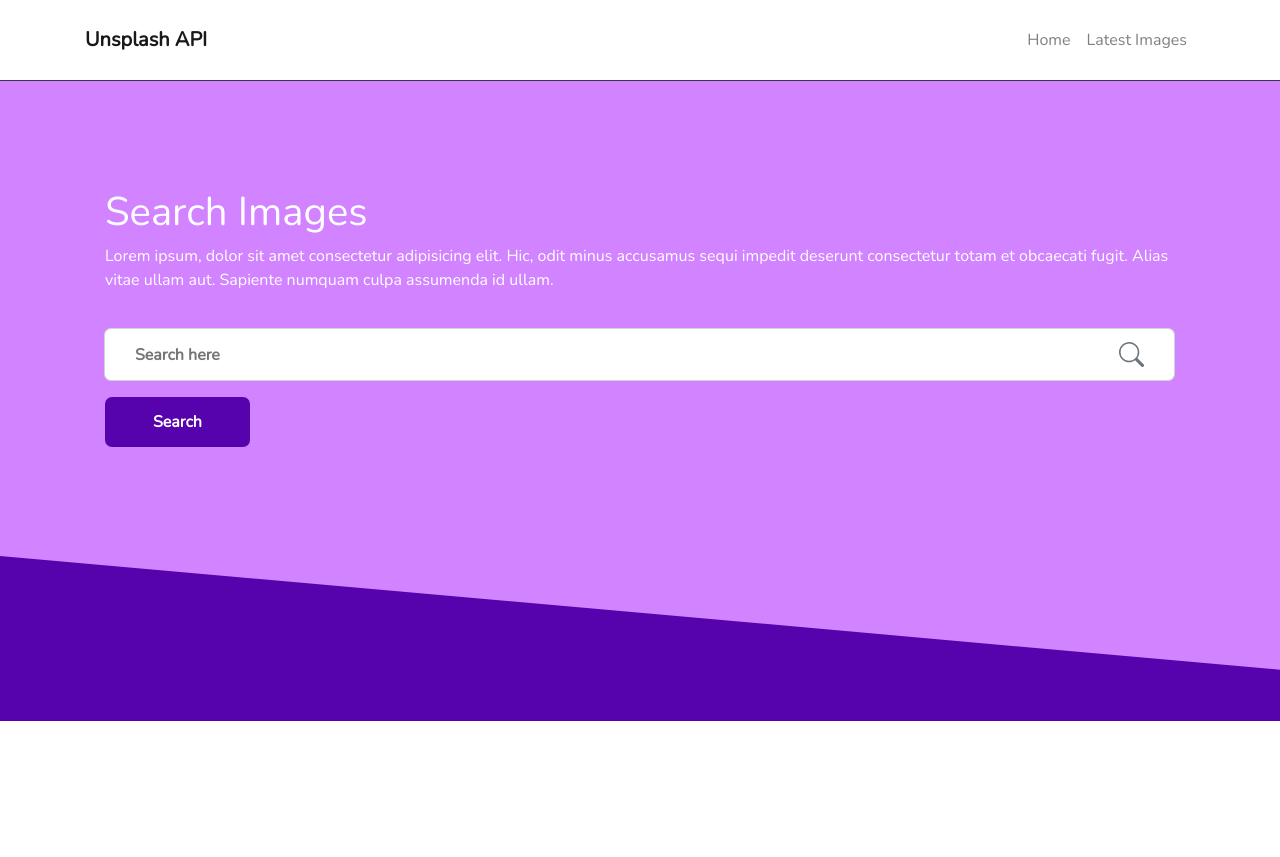
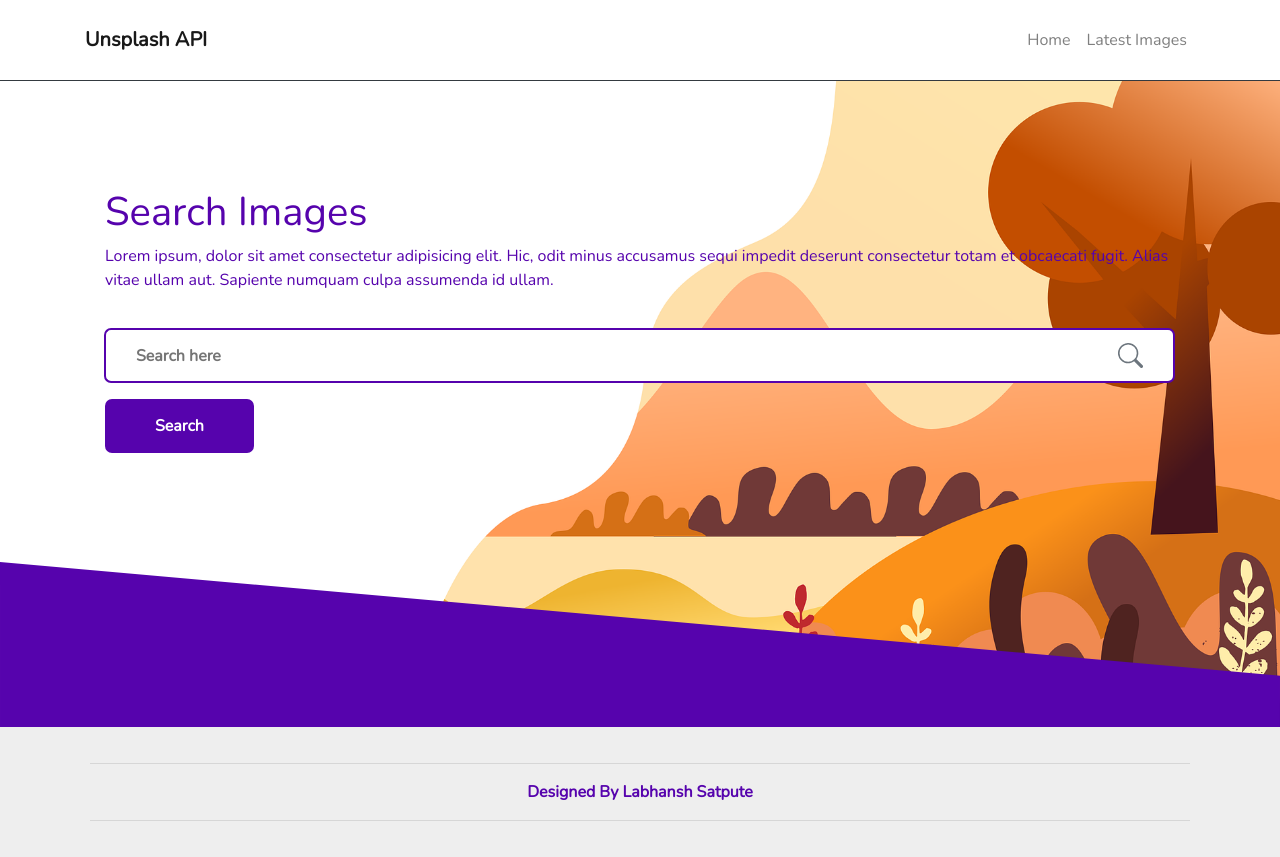
Before and after one commit to labhanshsatpute/unsplash-reactjs-04, a React (Create React App) app: page / in a window 1280 px wide. Before the commit the page ends 800 px from the top, so only its background shows below. Built offline with nearby package versions, Linux system fonts and the light colour scheme.

Commit message:
Footer added

```diff
--- a/src/App.js
+++ b/src/App.js
@@ -5,9 +5,9 @@ import './index.css';
 import Navbar from './components/Navbar';
 import HomeSection from './HomeSection';
 import ImagesSection from './ImagesSection';
+import Footer from './components/Footer';
 import AOS from 'aos';
 import 'aos/dist/aos.css';
-import ImagePreview from './components/ImagePreview';
 import { Switch, Route, BrowserRouter, Redirect } from 'react-router-dom';
 
 function App() {
@@ -27,6 +27,7 @@ function App() {
                     <Redirect to="/"/>
                 </Switch>
             </BrowserRouter>
+            <Footer/>
         </React.Fragment>
     );
 }
--- a/src/HomeSection.jsx
+++ b/src/HomeSection.jsx
@@ -103,8 +103,8 @@ class HomeSection extends React.Component {
                         <br/>
                         <br/>
                         <div className="card-body text-left pb-0">
-                            <h1 className="text-white">Search Images</h1>
-                            <p className="text-white">Lorem ipsum, dolor sit amet consectetur adipisicing elit. Hic, odit minus accusamus sequi impedit deserunt consectetur totam et obcaecati fugit. Alias vitae ullam aut. Sapiente numquam culpa assumenda id ullam.</p>
+                            <h1 className="text-color-02">Search Images</h1>
+                            <p className="text-color-02">Lorem ipsum, dolor sit amet consectetur adipisicing elit. Hic, odit minus accusamus sequi impedit deserunt consectetur totam et obcaecati fugit. Alias vitae ullam aut. Sapiente numquam culpa assumenda id ullam.</p>
                         </div>
                         <div className="card-body text-left">
                             <form className="form-group" id="search-box" onSubmit={this.SearchFormSubmit}>
@@ -112,7 +112,7 @@ class HomeSection extends React.Component {
                                     <input type="text" name="search" id="search-text" className="input-group-text w-100 text-left font-weight-bold" placeholder="Search here"/>
                                     <img src="icons/search.svg" alt="search" className="input-group-text"/>
                                 </div>
-                                <button type="submit" id="searchButton" className="btn my-3 px-5 border-0 font-weight-bold btn-outline-light">Search</button>
+                                <button type="submit" id="searchButton" className="btn my-3 px-5 font-weight-bold btn-outline-light">Search</button>
                             </form>
                         </div>
                     </div>
@@ -156,6 +156,7 @@ class HomeSection extends React.Component {
                         </div>
                     </div>
                     <br/>
+                    <br/>
                 </section>
                 {/* Searched Image Section (Start) */}
             </React.Fragment>
--- /dev/null
+++ b/src/components/Footer.jsx
@@ -0,0 +1,17 @@
+import React from 'react';
+
+const Footer =()=> {
+    return (
+        <React.Fragment>
+            <footer id="footer">
+                <div className="container card-body" align="center">
+                    <hr/>
+                    <a href="#" className="card-link text-color-02 font-weight-bold mx-auto">Designed By Labhansh Satpute</a>
+                    <hr/>
+                </div>
+            </footer>
+        </React.Fragment>
+    );
+}
+
+export default Footer;
--- a/src/index.css
+++ b/src/index.css
@@ -78,7 +78,10 @@ div#navbar-collapse {
 section#HomeSection {
   height: auto;
   width: 100%;
-  background-color:#d283ff;
+  background-image: url('bgimg/bgimg-3.png');
+  background-size: cover;
+  background-position: center;
+  background-repeat: no-repeat;
 }
 #search-box div input,
 #search-box div img,
@@ -88,8 +91,10 @@ section#HomeSection {
   background-color: white;
   padding: 13px 30px;
   border-radius: 7px;
+  border: 2px solid #5603ad;
 }
 #search-box button {
+  border: 2px solid #5603ad;
   background-color: #5603ad;
   color: #fff;
 }
@@ -110,11 +115,19 @@ section#HomeSection {
 
 /* Image Card */
 div.ImageCard div.card-body {
+  background-image: linear-gradient(rgba(0,0,0,0),rgba(255,255,255,0.5));
   transition: 0.3s ease;
   position: absolute;
   width: 100%;
   transition: 1s ease;
   bottom: 0px;
+}
+
+/* Footer */
+footer#footer {
+  background-color: #eee;
+  height: auto;
+  width: 100%;
 }
 
 @media (max-width: 767px) {
```
Also changed, not shown: src/bgimg/bgimg-3.png (added), 1 other file (tests, documents, lock files or other folders).
